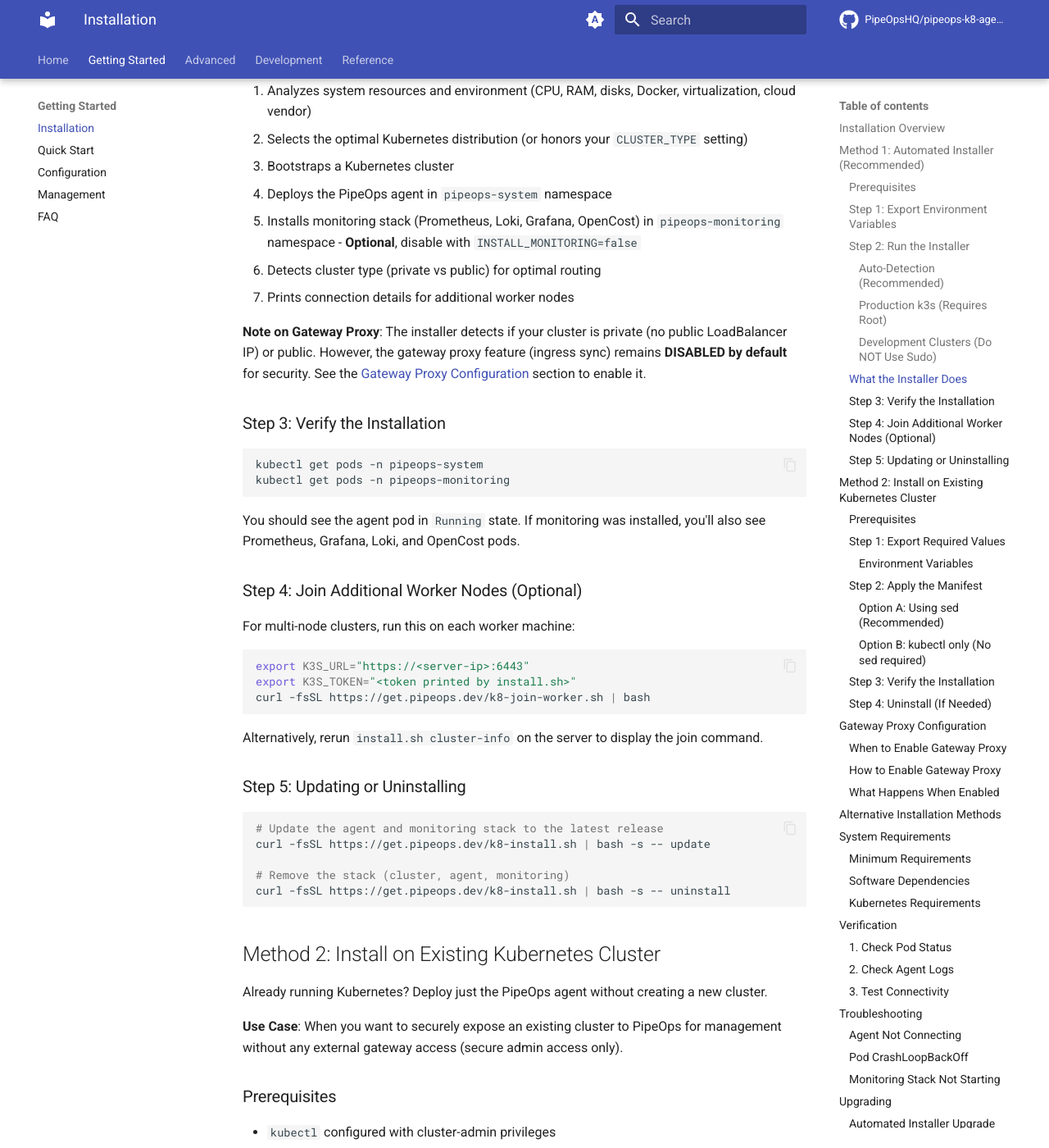
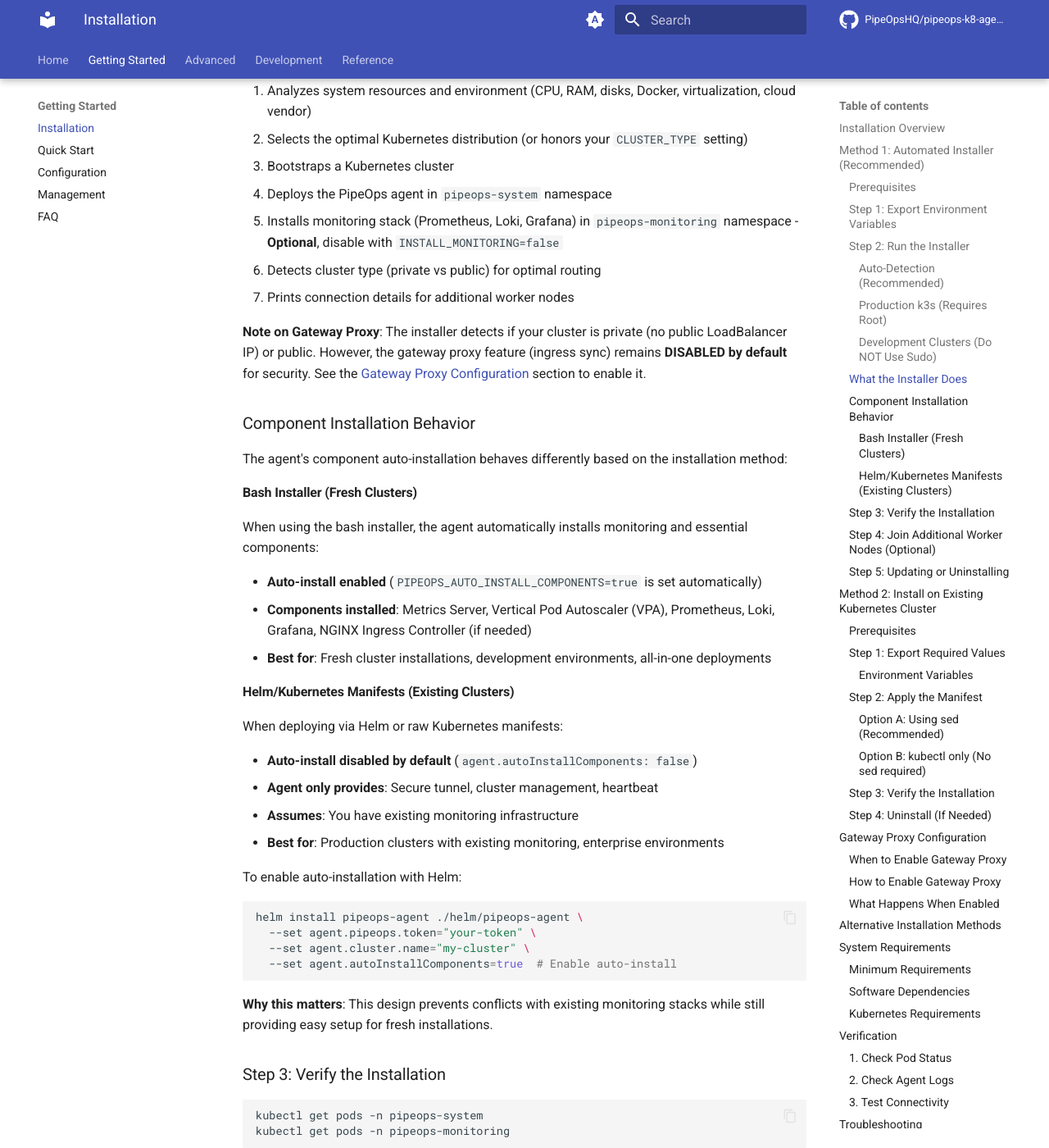
Before and after one commit to PipeOpsHQ/pipeops-k8-agent, an MkDocs documentation site: the page built from docs/getting-started/installation.md, in a window 1280 px wide and 1400 px high, scrolled down 1899 px. Shown: the whole window at 82% size. Built offline with MkDocs 1.6.1 and Material for MkDocs 9.7.7, drawn with Linux system fonts in a browser that asks for light colours; comment, search, counter and statistics services are not loaded; the version menu is left out; some of the changed text lies outside the part shown.

Commit message:
docs: remove OpenCost references and add auto-install documentation
Documentation Updates:
- Remove all OpenCost references from docs and README
- Update monitoring stack lists to: Prometheus, Loki, Grafana, Metrics Server, VPA
- Fix ARCHITECTURE.md component table (internal/monitoring → internal/components)
- Fix ARCHITECTURE.md diagram (remove OpenCost)

Auto-Install Documentation:
- Add 'Component Installation Behavior' section to installation.md
- Add FAQ entry explaining Helm auto-install behavior
- Add note to quick-start.md about Helm auto-install defaults
- Explain bash vs Helm installation differences

Fixes:
- docs/ARCHITECTURE.md: Updated package structure, removed OpenCost
- docs/getting-started/installation.md: Added auto-install section
- docs/getting-started/faq.md: Added auto-install FAQ
- docs/getting-started/quick-start.md: Added Helm note
- README.md: Removed OpenCost references

All documentation now accurate and up-to-date with codebase.

````diff
--- a/docs/getting-started/installation.md
+++ b/docs/getting-started/installation.md
@@ -72,11 +72,40 @@
 2. Selects the optimal Kubernetes distribution (or honors your `CLUSTER_TYPE` setting)
 3. Bootstraps a Kubernetes cluster
 4. Deploys the PipeOps agent in `pipeops-system` namespace
-5. Installs monitoring stack (Prometheus, Loki, Grafana, OpenCost) in `pipeops-monitoring` namespace - **Optional**, disable with `INSTALL_MONITORING=false`
+5. Installs monitoring stack (Prometheus, Loki, Grafana) in `pipeops-monitoring` namespace - **Optional**, disable with `INSTALL_MONITORING=false`
 6. Detects cluster type (private vs public) for optimal routing
 7. Prints connection details for additional worker nodes
 
 **Note on Gateway Proxy**: The installer detects if your cluster is private (no public LoadBalancer IP) or public. However, the gateway proxy feature (ingress sync) remains **DISABLED by default** for security. See the [Gateway Proxy Configuration](#gateway-proxy-configuration) section to enable it.
+
+### Component Installation Behavior
+
+The agent's component auto-installation behaves differently based on the installation method:
+
+#### Bash Installer (Fresh Clusters)
+When using the bash installer, the agent automatically installs monitoring and essential components:
+
+- **Auto-install enabled** (`PIPEOPS_AUTO_INSTALL_COMPONENTS=true` is set automatically)
+- **Components installed**: Metrics Server, Vertical Pod Autoscaler (VPA), Prometheus, Loki, Grafana, NGINX Ingress Controller (if needed)
+- **Best for**: Fresh cluster installations, development environments, all-in-one deployments
+
+#### Helm/Kubernetes Manifests (Existing Clusters)
+When deploying via Helm or raw Kubernetes manifests:
+
+- **Auto-install disabled by default** (`agent.autoInstallComponents: false`)
+- **Agent only provides**: Secure tunnel, cluster management, heartbeat
+- **Assumes**: You have existing monitoring infrastructure
+- **Best for**: Production clusters with existing monitoring, enterprise environments
+
+To enable auto-installation with Helm:
+```bash
+helm install pipeops-agent ./helm/pipeops-agent \
+  --set agent.pipeops.token="your-token" \
+  --set agent.cluster.name="my-cluster" \
+  --set agent.autoInstallComponents=true  # Enable auto-install
+```
+
+**Why this matters**: This design prevents conflicts with existing monitoring stacks while still providing easy setup for fresh installations.
 
 ### Step 3: Verify the Installation
 
@@ -85,7 +114,7 @@
 kubectl get pods -n pipeops-monitoring
 ```
 
-You should see the agent pod in `Running` state. If monitoring was installed, you'll also see Prometheus, Grafana, Loki, and OpenCost pods.
+You should see the agent pod in `Running` state. If monitoring was installed, you'll also see Prometheus, Grafana, Loki pods.
 
 ### Step 4: Join Additional Worker Nodes (Optional)
 
````
Also changed, not shown: DOC_REVIEW.md (added, +242 -0 lines), README.md (+2 -2 lines), docs/ARCHITECTURE.md (+9 -8 lines), docs/getting-started/faq.md (+23 -2 lines), docs/getting-started/quick-start.md (+3 -0 lines).
